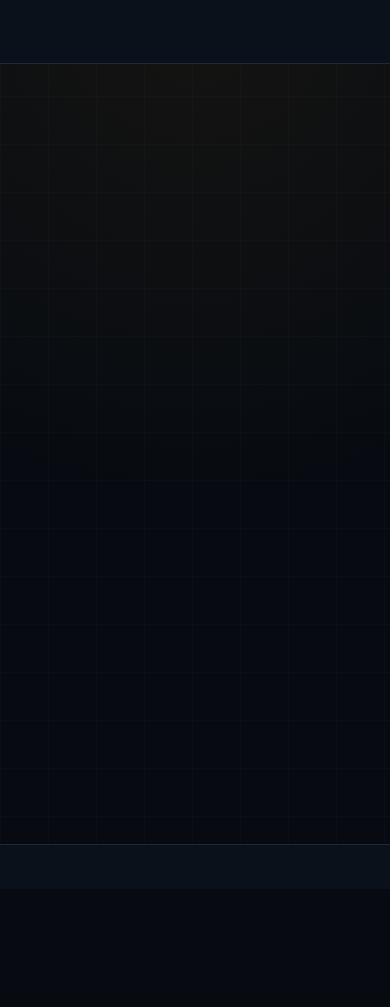
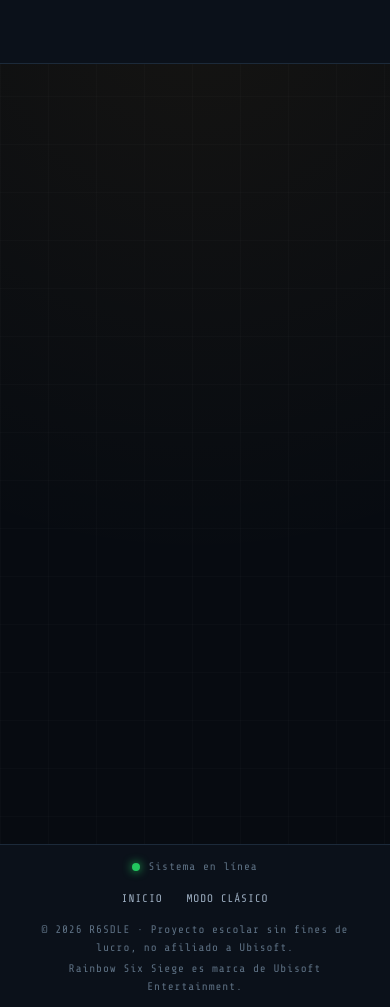
Before and after one commit to negx02/Proyecto-final-MAD, an Astro site: page / in a window 390 px wide. Before the commit the page ends 889 px from the top, so only its background shows below. Built offline with nearby package versions, Linux system fonts and the light colour scheme; Astro itself is replaced by a stand-in of ours.

Commit message:
HU-11: Footer con estado, enlaces y aviso legal

```diff
--- a/src/components/Footer.astro
+++ b/src/components/Footer.astro
@@ -1,11 +1,23 @@
 ---
+const anio = new Date().getFullYear();
 ---
 
 <footer class="footer">
   <div class="footer__contenido">
-    <div class="footer__estado"></div>
-    <div class="footer__enlaces"></div>
-    <div class="footer__legal"></div>
+    <div class="footer__estado">
+      <span class="footer__punto" aria-hidden="true"></span>
+      <span>Sistema en línea</span>
+    </div>
+
+    <nav class="footer__enlaces" aria-label="Enlaces del pie de página">
+      <a href="/">Inicio</a>
+      <a href="/clasico">Modo clásico</a>
+    </nav>
+
+    <div class="footer__legal">
+      <span>© {anio} R6SDLE · Proyecto escolar sin fines de lucro, no afiliado a Ubisoft.</span>
+      <span>Rainbow Six Siege es marca de Ubisoft Entertainment.</span>
+    </div>
   </div>
 </footer>
 
@@ -26,6 +38,7 @@
     min-height: 44px;
     margin-inline: auto;
     padding-inline: var(--espacio-6);
+    padding-block: var(--espacio-3);
   }
 
   .footer__estado,
@@ -42,11 +55,56 @@
     color: var(--color-texto-tenue);
   }
 
+  .footer__estado {
+    gap: var(--espacio-2);
+  }
+
+  .footer__punto {
+    width: 8px;
+    height: 8px;
+    background-color: var(--color-correcto);
+    border-radius: 50%;
+    box-shadow: 0 0 10px var(--color-correcto);
+  }
+
   .footer__enlaces {
     justify-content: center;
+    gap: var(--espacio-6);
+  }
+
+  .footer__enlaces a {
+    color: var(--color-texto-suave);
+    text-transform: uppercase;
+    transition: color 0.2s;
+  }
+
+  .footer__enlaces a:hover,
+  .footer__enlaces a:focus-visible {
+    color: var(--color-naranja);
   }
 
   .footer__legal {
-    justify-content: flex-end;
+    flex-direction: column;
+    align-items: flex-end;
+    gap: var(--espacio-1);
+    text-align: right;
+  }
+
+  @media (max-width: 720px) {
+    .footer__contenido {
+      flex-direction: column;
+      gap: var(--espacio-3);
+      text-align: center;
+    }
+
+    .footer__estado,
+    .footer__enlaces {
+      justify-content: center;
+    }
+
+    .footer__legal {
+      align-items: center;
+      text-align: center;
+    }
   }
 </style>
```
